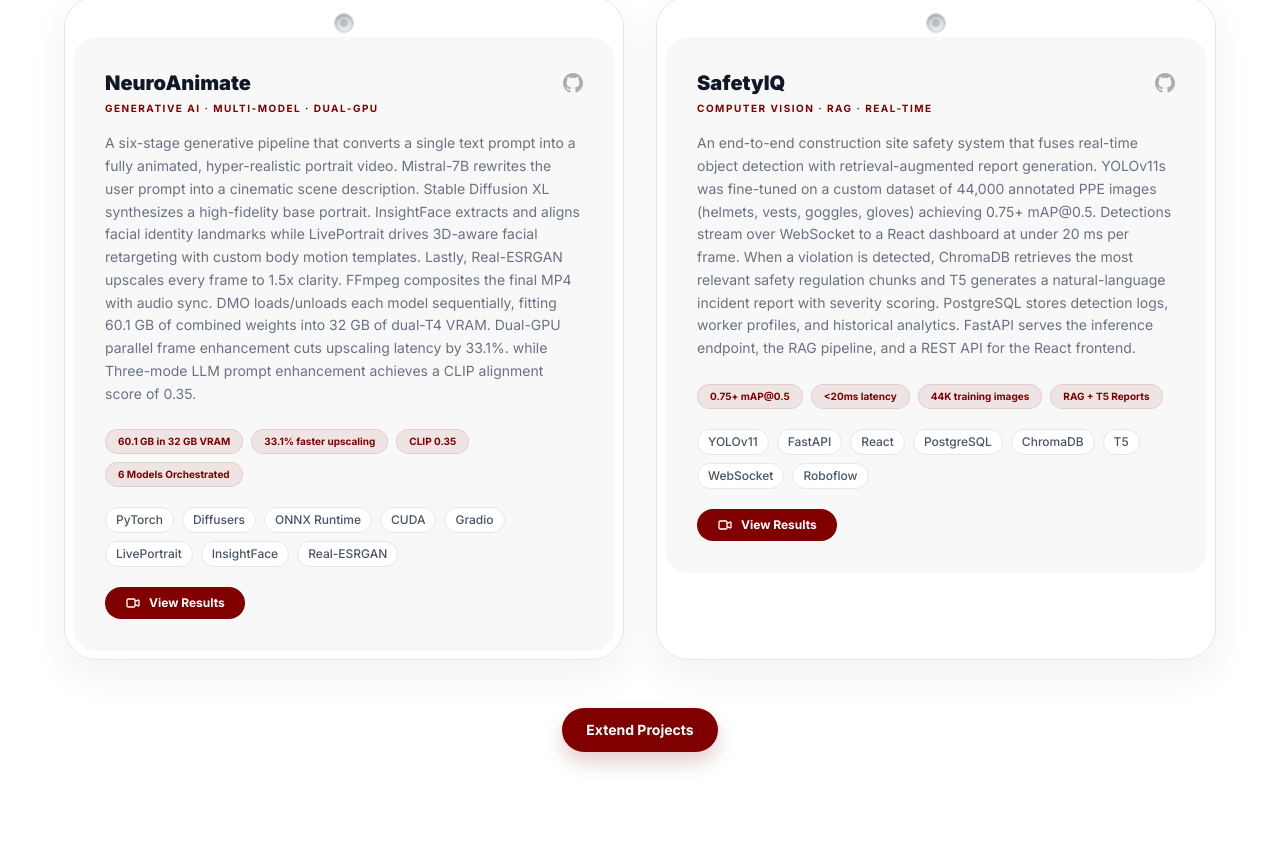
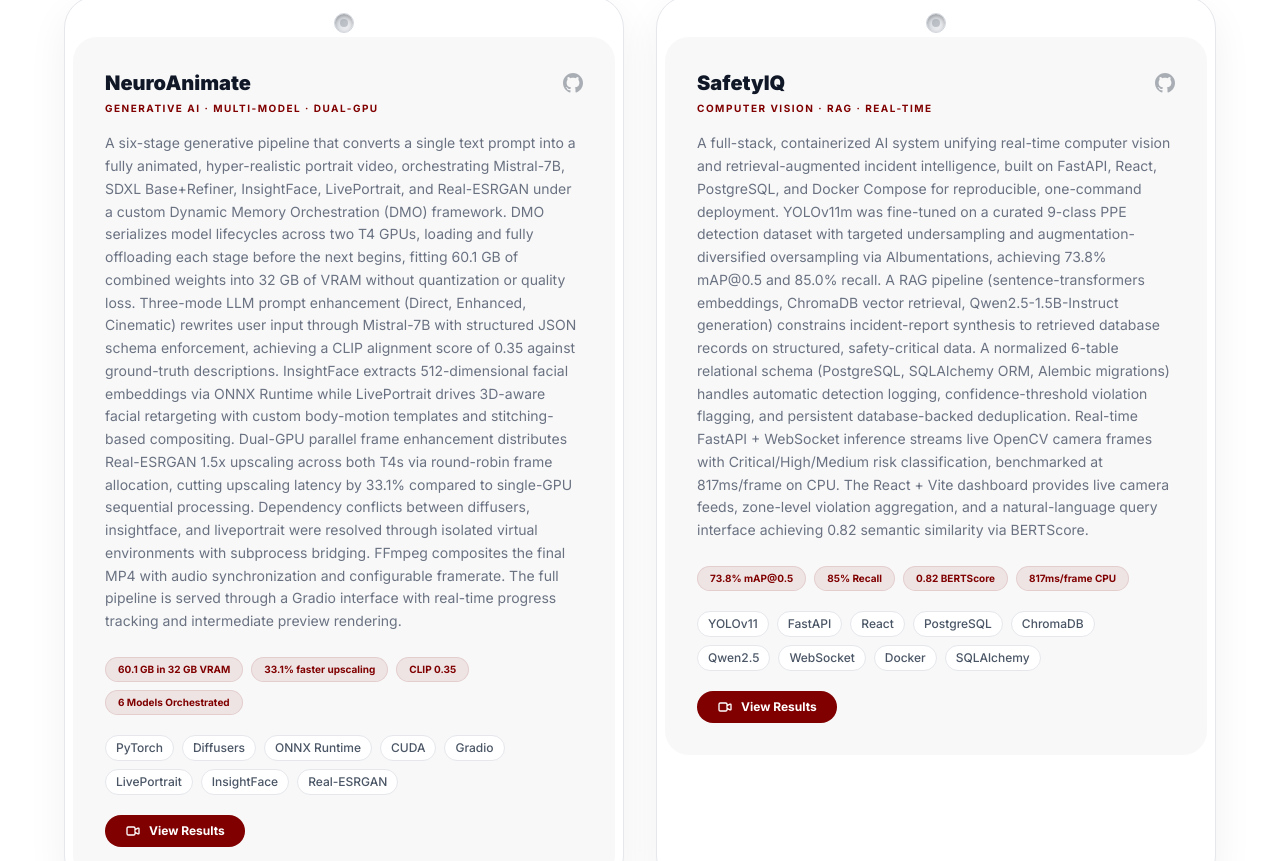
Before and after one commit to haffiirfan/portfolio, a React (Vite) app: page / in a window 1280 px wide. Shown: the part 5469-6330 px from the top of the page. Built offline with nearby package versions, Linux system fonts and the light colour scheme.

Commit message:
feat: update SafetyIQ and NeuroAnimate project descriptions and add new demo video

```diff
--- a/src/components/Projects.jsx
+++ b/src/components/Projects.jsx
@@ -6,7 +6,7 @@
     title: 'NeuroAnimate',
     category: 'GENERATIVE AI · MULTI-MODEL · DUAL-GPU',
     subtitle: 'Multimodal Synthesis for 3D-styled Imagery',
-    description: 'A six-stage generative pipeline that converts a single text prompt into a fully animated, hyper-realistic portrait video. Mistral-7B rewrites the user prompt into a cinematic scene description. Stable Diffusion XL synthesizes a high-fidelity base portrait. InsightFace extracts and aligns facial identity landmarks while LivePortrait drives 3D-aware facial retargeting with custom body motion templates. Lastly, Real-ESRGAN upscales every frame to 1.5x clarity. FFmpeg composites the final MP4 with audio sync. DMO loads/unloads each model sequentially, fitting 60.1 GB of combined weights into 32 GB of dual-T4 VRAM. Dual-GPU parallel frame enhancement cuts upscaling latency by 33.1%. while Three-mode LLM prompt enhancement achieves a CLIP alignment score of 0.35.',
+    description: 'A six-stage generative pipeline that converts a single text prompt into a fully animated, hyper-realistic portrait video, orchestrating Mistral-7B, SDXL Base+Refiner, InsightFace, LivePortrait, and Real-ESRGAN under a custom Dynamic Memory Orchestration (DMO) framework. DMO serializes model lifecycles across two T4 GPUs, loading and fully offloading each stage before the next begins, fitting 60.1 GB of combined weights into 32 GB of VRAM without quantization or quality loss. Three-mode LLM prompt enhancement (Direct, Enhanced, Cinematic) rewrites user input through Mistral-7B with structured JSON schema enforcement, achieving a CLIP alignment score of 0.35 against ground-truth descriptions. InsightFace extracts 512-dimensional facial embeddings via ONNX Runtime while LivePortrait drives 3D-aware facial retargeting with custom body-motion templates and stitching-based compositing. Dual-GPU parallel frame enhancement distributes Real-ESRGAN 1.5x upscaling across both T4s via round-robin frame allocation, cutting upscaling latency by 33.1% compared to single-GPU sequential processing. Dependency conflicts between diffusers, insightface, and liveportrait were resolved through isolated virtual environments with subprocess bridging. FFmpeg composites the final MP4 with audio synchronization and configurable framerate. The full pipeline is served through a Gradio interface with real-time progress tracking and intermediate preview rendering.',
     tech: ['PyTorch', 'Diffusers', 'ONNX Runtime', 'CUDA', 'Gradio', 'LivePortrait', 'InsightFace', 'Real-ESRGAN'],
     github: 'https://github.com/haffiirfan/NeuroAnimate-Multimodal-Synthesis-for-3D-styled-imagery-hyper-realistic-Shorts',
     metrics: ['60.1 GB in 32 GB VRAM', '33.1% faster upscaling', 'CLIP 0.35', '6 Models Orchestrated'],
@@ -37,12 +37,15 @@
   {
     title: 'SafetyIQ',
     category: 'COMPUTER VISION · RAG · REAL-TIME',
-    subtitle: 'AI-Driven Construction Safety Monitoring',
-    description: 'An end-to-end construction site safety system that fuses real-time object detection with retrieval-augmented report generation. YOLOv11s was fine-tuned on a custom dataset of 44,000 annotated PPE images (helmets, vests, goggles, gloves) achieving 0.75+ mAP@0.5. Detections stream over WebSocket to a React dashboard at under 20 ms per frame. When a violation is detected, ChromaDB retrieves the most relevant safety regulation chunks and T5 generates a natural-language incident report with severity scoring. PostgreSQL stores detection logs, worker profiles, and historical analytics. FastAPI serves the inference endpoint, the RAG pipeline, and a REST API for the React frontend.',
-    tech: ['YOLOv11', 'FastAPI', 'React', 'PostgreSQL', 'ChromaDB', 'T5', 'WebSocket', 'Roboflow'],
+    subtitle: 'Intelligent Construction Site Safety Monitoring Incidental System',
+    description: 'A full-stack, containerized AI system unifying real-time computer vision and retrieval-augmented incident intelligence, built on FastAPI, React, PostgreSQL, and Docker Compose for reproducible, one-command deployment. YOLOv11m was fine-tuned on a curated 9-class PPE detection dataset with targeted undersampling and augmentation-diversified oversampling via Albumentations, achieving 73.8% mAP@0.5 and 85.0% recall. A RAG pipeline (sentence-transformers embeddings, ChromaDB vector retrieval, Qwen2.5-1.5B-Instruct generation) constrains incident-report synthesis to retrieved database records on structured, safety-critical data. A normalized 6-table relational schema (PostgreSQL, SQLAlchemy ORM, Alembic migrations) handles automatic detection logging, confidence-threshold violation flagging, and persistent database-backed deduplication. Real-time FastAPI + WebSocket inference streams live OpenCV camera frames with Critical/High/Medium risk classification, benchmarked at 817ms/frame on CPU. The React + Vite dashboard provides live camera feeds, zone-level violation aggregation, and a natural-language query interface achieving 0.82 semantic similarity via BERTScore.',
+    tech: ['YOLOv11', 'FastAPI', 'React', 'PostgreSQL', 'ChromaDB', 'Qwen2.5', 'WebSocket', 'Docker', 'SQLAlchemy'],
     github: 'https://github.com/haffiirfan/SafetyIQ-AI-Driven-Construction-Safety-Monitoring',
-    metrics: ['0.75+ mAP@0.5', '<20ms latency', '44K training images', 'RAG + T5 Reports'],
+    metrics: ['73.8% mAP@0.5', '85% Recall', '0.82 BERTScore', '817ms/frame CPU'],
     resultPlaceholder: 'Screen recordings and demo videos coming soon',
+    videos: [
+      '/safetyiq.mp4',
+    ],
   },
 ];
 
@@ -79,12 +82,12 @@
   }
 ];
 
-const VideoCard = ({ src }) => {
+const VideoCard = ({ src, fullWidth }) => {
   const [isMuted, setIsMuted] = useState(true);
   const [isLoaded, setIsLoaded] = useState(false);
 
   return (
-    <div className="snap-center shrink-0 w-[240px] md:w-[280px] rounded-2xl overflow-hidden bg-white/5 border border-white/10 shadow-lg relative group transition-all duration-300 hover:border-white/30 min-h-[300px] flex items-center justify-center">
+    <div className={`snap-center shrink-0 ${fullWidth ? 'w-full' : 'w-[240px] md:w-[280px]'} rounded-2xl overflow-hidden bg-white/5 border border-white/10 shadow-lg relative group transition-all duration-300 hover:border-white/30 min-h-[200px] flex items-center justify-center`}>
 
       {/* Loading Skeleton */}
       {!isLoaded && (
@@ -236,11 +239,13 @@
                       <div className="space-y-3">
                         <h4 className="text-[10px] font-bold text-white/50 uppercase tracking-widest flex items-center gap-2">
                           <svg className="w-3.5 h-3.5" fill="none" stroke="currentColor" viewBox="0 0 24 24"><path strokeLinecap="round" strokeLinejoin="round" strokeWidth="2" d="M15 10l4.553-2.276A1 1 0 0121 8.618v6.764a1 1 0 01-1.447.894L15 14M5 18h8a2 2 0 002-2V8a2 2 0 00-2-2H5a2 2 0 00-2 2v8a2 2 0 002 2z"></path></svg>
-                          Generated Animations
+                          {project.title === 'NeuroAnimate' ? 'Generated Animations' : 'Demo'}
                         </h4>
-                        <div className="flex gap-4 overflow-x-auto pb-4 snap-x custom-scrollbar">
+                        <div className={`flex gap-4 overflow-x-auto pb-4 snap-x custom-scrollbar ${project.videos.length === 1 ? '' : ''}`}>
                           {project.videos.map((vid, idx) => (
-                            <VideoCard key={idx} src={vid} />
+                            <div key={idx} className={project.videos.length === 1 ? 'w-full' : ''}>
+                              <VideoCard src={vid} fullWidth={project.videos.length === 1} />
+                            </div>
                           ))}
                         </div>
                       </div>
```
Also changed, not shown: 1 other file (tests, documents, lock files or other folders).
